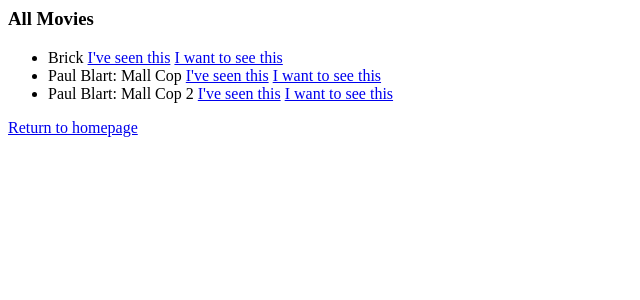
After one commit to ariannagbasha/IMDB-Clone, a Django app: page /movies/ in a window 1280 px wide. The commit adds this page. Shown: the top 300 px of the page, without its empty margins (0-640 px from the left). Run offline with Django 3.2, Linux system fonts and the light colour scheme; data comes from the database, SQL or seed files in the repository; both versions use the stored data as it was after the commit.

Commit message:
Added user profile functionality/views, movie db functionality/views, seen_list/want_list_movies functionality'

```diff
--- a/imdb_app/models.py
+++ b/imdb_app/models.py
@@ -3,7 +3,6 @@
 
 from django.core.validators import MaxValueValidator, MinValueValidator
 from django.utils import timezone
-from django.db.models import Model
 
 
 class IMDbUser(AbstractUser):
@@ -22,6 +21,9 @@
         related_name='want_list_movies'
     )
 
+    def __str__(self):
+        return self.username
+
 
 class Movie(models.Model):
     title = models.CharField(max_length=350)
@@ -30,6 +32,9 @@
     crew = models.CharField(max_length=1000)
     image = models.URLField(max_length=1000)
 
+    def __str__(self):
+        return self.title
+
 
 class Review(models.Model):
     title = models.CharField(max_length=50)
@@ -37,3 +42,6 @@
     author = models.ForeignKey(IMDbUser, on_delete=models.CASCADE)
     stars = models.FloatField(validators=[MinValueValidator(0.0), MaxValueValidator(10.0)])
     created_at = models.DateTimeField(default=timezone.now)
+
+    def __str__(self):
+        return f'{self.title} - ({self.stars})'
--- a/imdb_app/templates/generic_form.html
+++ b/imdb_app/templates/generic_form.html
@@ -1,5 +1,5 @@
 <form method="post" action="">
     {% csrf_token %}
     {{form.as_p}}
-    <input type="submit" value="Welcome to IMDB Movies">
+    <input type="submit" value="Welcome to IMDb">
 </form>
--- /dev/null
+++ b/imdb_app/templates/movies.html
@@ -0,0 +1,9 @@
+<h3>All Movies</h3>
+
+<ul>
+{% for movie in movies %}
+    <li>{{ movie.title }} <a href='/seen/{{ movie.id }}'>I've seen this</a>  <a href='/watchlist/{{ movie.id }}'>I want to see this</a></li>
+{% endfor %}
+</ul>
+
+<a href='/'>Return to homepage</a>
--- a/imdb_app/views.py
+++ b/imdb_app/views.py
@@ -1,35 +1,76 @@
-from django.shortcuts import render, reverse, HttpResponseRedirect
+from django.shortcuts import render, reverse, HttpResponseRedirect, redirect
 from django.contrib.auth import authenticate, login, logout
 from django.contrib.auth.decorators import login_required
 from imdb_app.forms import LoginForm, SignUpForm
 from django.views.generic import View, TemplateView
 from django.contrib.auth.mixins import LoginRequiredMixin
-from imdb_app.models import IMDbUser
+from imdb_app.models import IMDbUser, Movie
 
 
 class Index(View):
     def get(self, request):
-        return render(
-            request,
-            "index.html",)
+        html = 'index.html'
+        context = {}
+        return render(request, html, context)
 
+class Movies(View):
+    def get(self, request):
+        movies = Movie.objects.all().order_by('title')
+        html = 'movies.html'
+        context = {'movies': movies}
+        return render(request, html, context)
+
+@login_required
+def seen_list(request, movie_id):
+    user = IMDbUser.objects.get(id=request.user.id)
+    movie = Movie.objects.get(id=movie_id)
+    user.seen_movies.add(movie)
+    user.save()
+    return redirect('/movies/')
+
+@login_required
+def watchlist(request, movie_id):
+    user = IMDbUser.objects.get(id=request.user.id)
+    movie = Movie.objects.get(id=movie_id)
+    user.want_list_movies.add(movie)
+    user.save()
+    return redirect('/movies/')
+
+class UserProfileView(LoginRequiredMixin, View):
+    def get(self, request, user_id):
+        user = IMDbUser.objects.get(id=user_id)
+        seen_movies = user.seen_movies.all()
+        want_list_movies = user.want_list_movies.all()
+        html = 'profile.html'
+        context = {
+            'user': user,
+            'seen_movies': seen_movies,
+            'want_list_movies': want_list_movies}
+        return render(request, html, context)
 
 class LoginView(TemplateView):
+    form_class = LoginForm
     def post(self, request):
-
-        form = LoginForm(request.POST)
+        form = self.form_class(request.POST)
         if form.is_valid():
             data = form.cleaned_data
+            username = data['username']
+            password = data['password']
             user = authenticate(
-                request, username=data["username"], password=data["password"]
+                request, username=username, password=password
             )
-        login(request, user)
-        return HttpResponseRedirect(request.GET.get("next", reverse("homepage")))
+            if user or request.user.is_superuser:
+                login(request, user)
+                return HttpResponseRedirect(request.GET.get("next", reverse("homepage")))
+            else:
+                return redirect('/login/')
 
     def get(self, request):
-        form = LoginForm()
+        form = self.form_class()
+        html = 'generic_form.html'
+        context = {'form': form}
 
-        return render(request, "generic_form.html", {"form": form})
+        return render(request, html, context)
 
 
 def user_logout(request):
@@ -37,18 +78,24 @@
     return HttpResponseRedirect(reverse("homepage"))
 
 
-class SignUp(LoginRequiredMixin, View):
+class SignUp(View):
+    form_class = SignUpForm
     def get(self, request):
-        form = SignUpForm()
-        return render(request, "generic_form.html", {"form": form})
+        form = self.form_class()
+        html = 'generic_form.html'
+        context = {'form': form}
+        return render(request, html, context)
 
     def post(self, request):
-        form = SignUpForm(request.POST)
+        form = self.form_class(request.POST)
         if form.is_valid():
             data = form.cleaned_data
+            username = data['username']
+            password = data['password']
             newuser = IMDbUser.objects.create_user(
-                username=data.get("username"),
-                password=data.get("password"),
+                username=username,
+                password=password,
             )
-            login(request, newuser)
+            if newuser:
+                login(request, newuser)
             return HttpResponseRedirect(reverse("homepage"))
--- a/imdb_clone/urls.py
+++ b/imdb_clone/urls.py
@@ -18,8 +18,12 @@
 from imdb_app import views
 
 urlpatterns = [
+    path("admin/", admin.site.urls),
     path("", views.Index.as_view(), name="homepage"),
-    path("admin/", admin.site.urls),
+    path('movies/', views.Movies.as_view(), name='movies'),
+    path('user/<int:user_id>/', views.UserProfileView.as_view(), name='profile'),
+    path('seen/<int:movie_id>/', views.seen_list, name='seen'),
+    path('watchlist/<int:movie_id>/', views.watchlist, name='watchlist'),
     path("login/", views.LoginView.as_view(), name="login"),
     path("logout/", views.user_logout, name="logout"),
     path("sign_up/", views.SignUp.as_view(), name="sign_up"),
```
Also changed, not shown: imdb_app/templates/index.html (+8 -14 lines), imdb_app/templates/profile.html (added, +30 -0 lines), db.sqlite3 (added), imdb_app/migrations/0001_initial.py (deleted).
